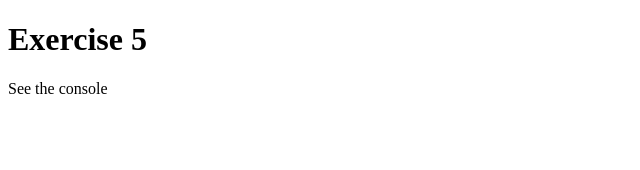
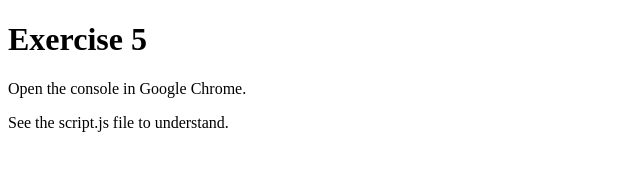
Before and after one commit to marcocrupi/JavaScript-Exercise-function-age-checker, a plain HTML site: page index.html in a window 1280 px wide. Shown: the whole page, without its empty margins (0-640 px from the left). Drawn offline with Linux system fonts and the light colour scheme.

Commit message:
Update index.html

```diff
--- a/index.html
+++ b/index.html
@@ -8,7 +8,8 @@
 </head>
 <body>
     <h1>Exercise 5</h1>
-    <p>See the console</p>
+    <p>Open the console in Google Chrome.</p>
+    <p>See the script.js file to understand.</p>
     <script type="text/javascript" src="script.js"></script>
 </body>
 </html>
```
